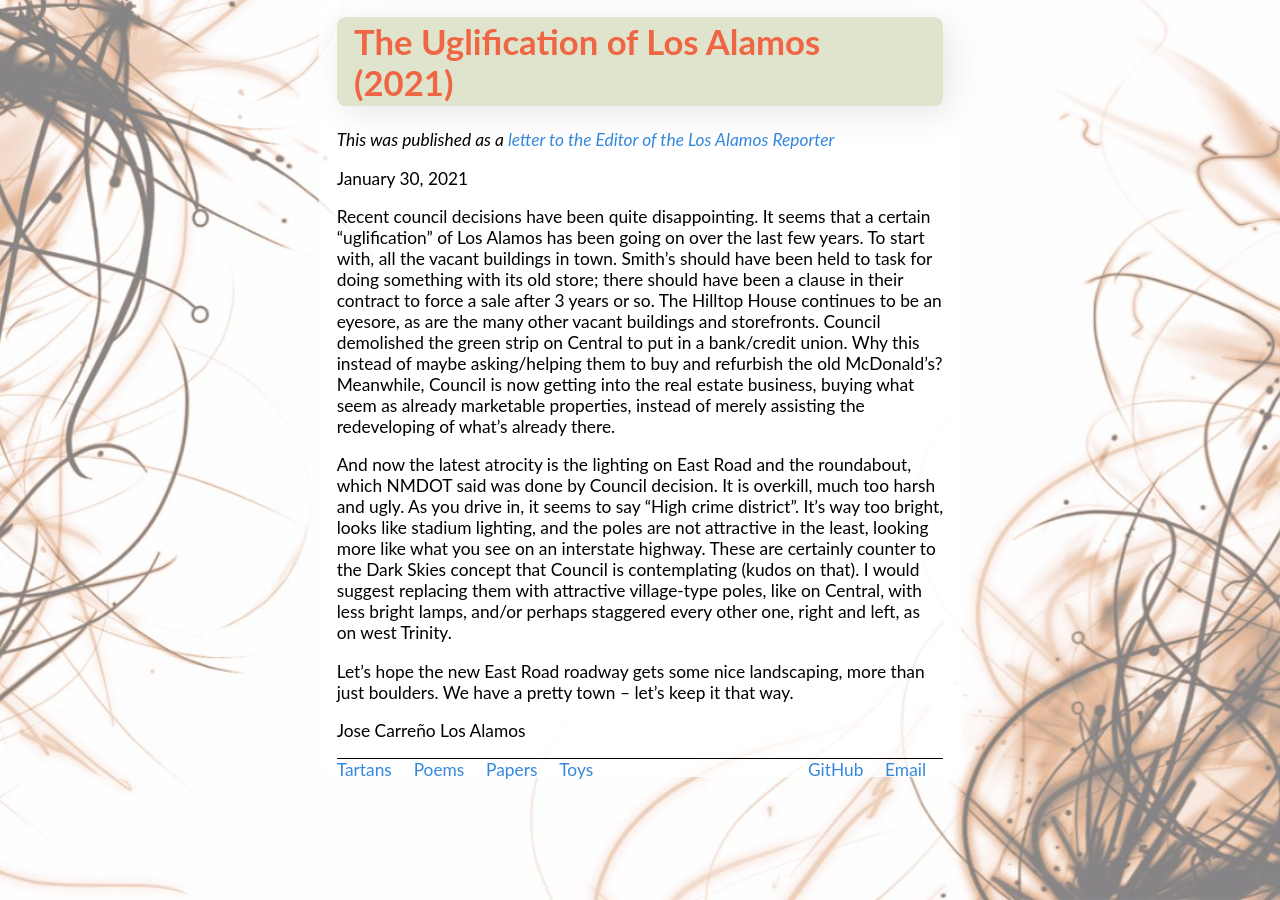
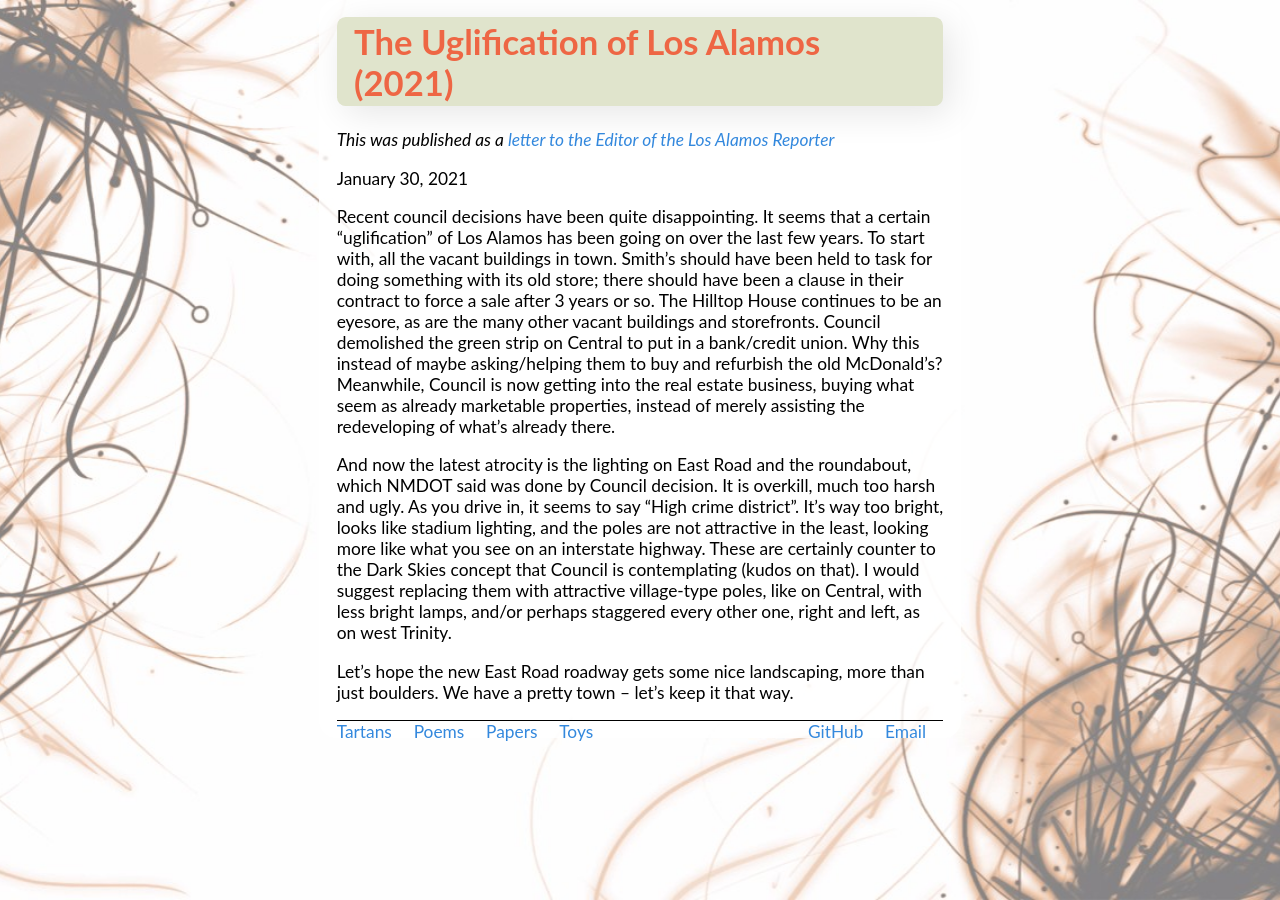
Before and after one commit to nealey/homepage, a Jekyll site: the page built from misc/uglification-2.md, in a window 1280 px wide. Built offline with Jekyll 4.4.1, drawn with Linux system fonts in a browser that asks for light colours.

Commit message:
more uglification

```diff
--- a/misc/uglification-2.md
+++ b/misc/uglification-2.md
@@ -11,6 +11,3 @@ Recent council decisions have been quite disappointing.  It seems that a certain
  And now the latest atrocity is the lighting on East Road and the roundabout, which NMDOT said was done by Council decision.  It is overkill, much too harsh and ugly.  As you drive in, it seems to say “High crime district”.  It’s way too bright, looks like stadium lighting, and the poles are not attractive in the least, looking more like what you see on an interstate highway. These are certainly counter to the Dark Skies concept that Council is contemplating (kudos on that).  I would suggest replacing them with attractive village-type poles, like on Central, with less bright lamps, and/or perhaps staggered every other one, right and left, as on west Trinity.
 
 Let’s hope the new East Road roadway gets some nice landscaping, more than just boulders.  We have a pretty town – let’s keep it that way.
-
-Jose Carreño
-Los Alamos
```
